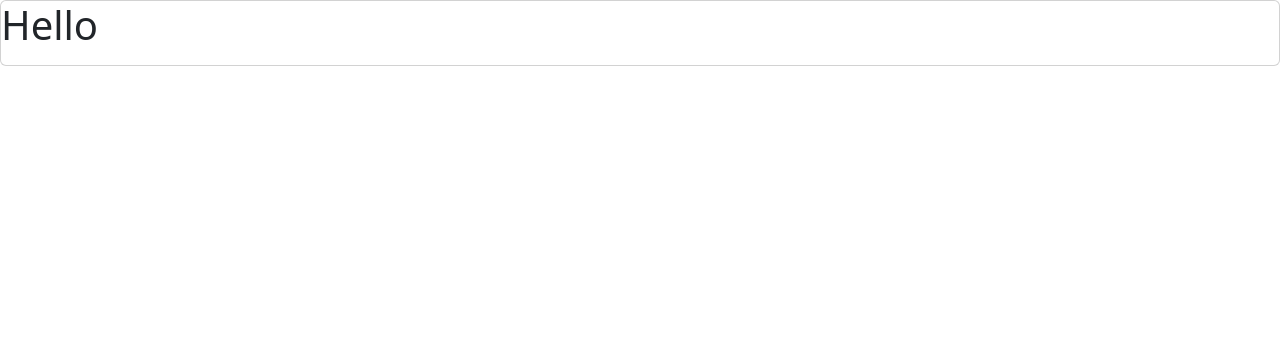
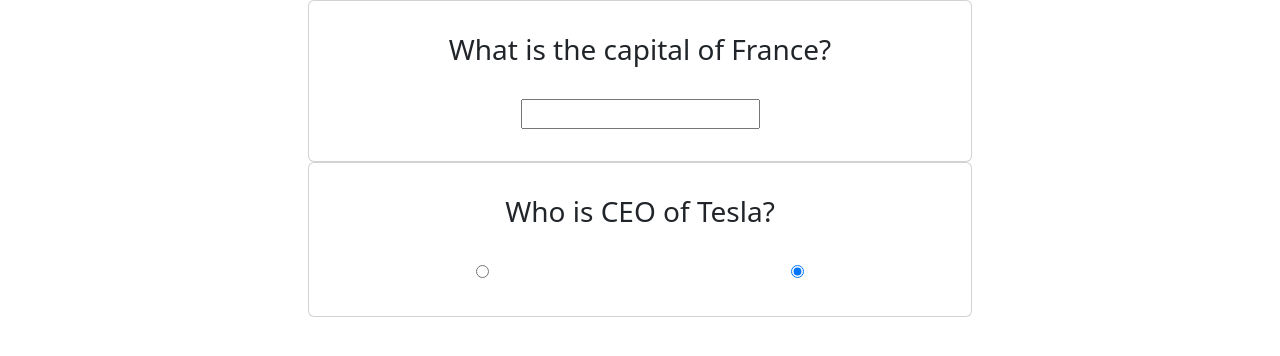
Before and after one commit to degtrdg/diabetes, a React (Create React App) app: page / in a window 1280 px wide. Shown: the top 356 px of the page. Built offline with nearby package versions, Linux system fonts and the light colour scheme.

Commit message:
cards look better

```diff
--- a/src/App2.js
+++ b/src/App2.js
@@ -17,11 +17,14 @@
 
   if (props.answerType === "integer") {
     return (
-        // <div className="card">
-        <div className="card">
+      <div style={{ display: 'flex', justifyContent: 'center' }}>
+        <div className="col-md-6">
+          <div className="row">
+            <div className="card text-center">
               <div className="card-body">
-          <div className="card-text">
-            <p>{props.questionText}</p>
+                <div className="card-text pb-3 pt-3">
+                  <h3>{props.questionText}</h3>
+                  <br />
                   <input
                     type="number"
                     value={answer}
@@ -30,17 +33,33 @@
                 </div>
               </div>
             </div>
+          </div>
+        </div>
+      </div>
     );
   } else {
     return (
+      <div style={{ display: 'flex', justifyContent: 'center' }}>
+        <div className="col-6">
+          <div className="row">
+            <div className="card text-center">
+              <div className="card-body">
+                <div className="card-text pt-3">
+                  <h3>{props.questionText}</h3>
+                  <br />
+                  <div className="row pb-3">
+                    <div className="col-6">
                       <div>
-        <h1>{props.questionText}</h1>
                         <input
                           type="radio"
                           name="bool"
                           value={true}
                           onChange={(e) => setAnswer(e.target.value)}
                         />
+                      </div>
+                    </div>
+                    <div className="col-6">
+                      <div className="pr-3">
                         <input
                           type="radio"
                           name="bool"
@@ -48,6 +67,14 @@
                           checked="true"
                           onChange={(e) => setAnswer(e.target.value)}
                         />
+                      </div>
+                    </div>
+                  </div>
+                </div>
+              </div>
+            </div>
+          </div>
+        </div>
       </div>
     );
   }
--- a/src/index.js
+++ b/src/index.js
@@ -2,15 +2,12 @@
 import ReactDOM from "react-dom";
 import "./index.css";
 import App from "./App2";
-import Card from "react-bootstrap/Card";
 import reportWebVitals from "./reportWebVitals";
 import 'bootstrap/dist/css/bootstrap.min.css';
 
 ReactDOM.render(
   <React.StrictMode>
-    <Card>
-      <Card.Title><h1>Hello</h1></Card.Title>
-    </Card>
+    <App />
   </React.StrictMode>,
   document.getElementById("root")
 );
```
Lines whose indentation alone changed are shown as unchanged.
